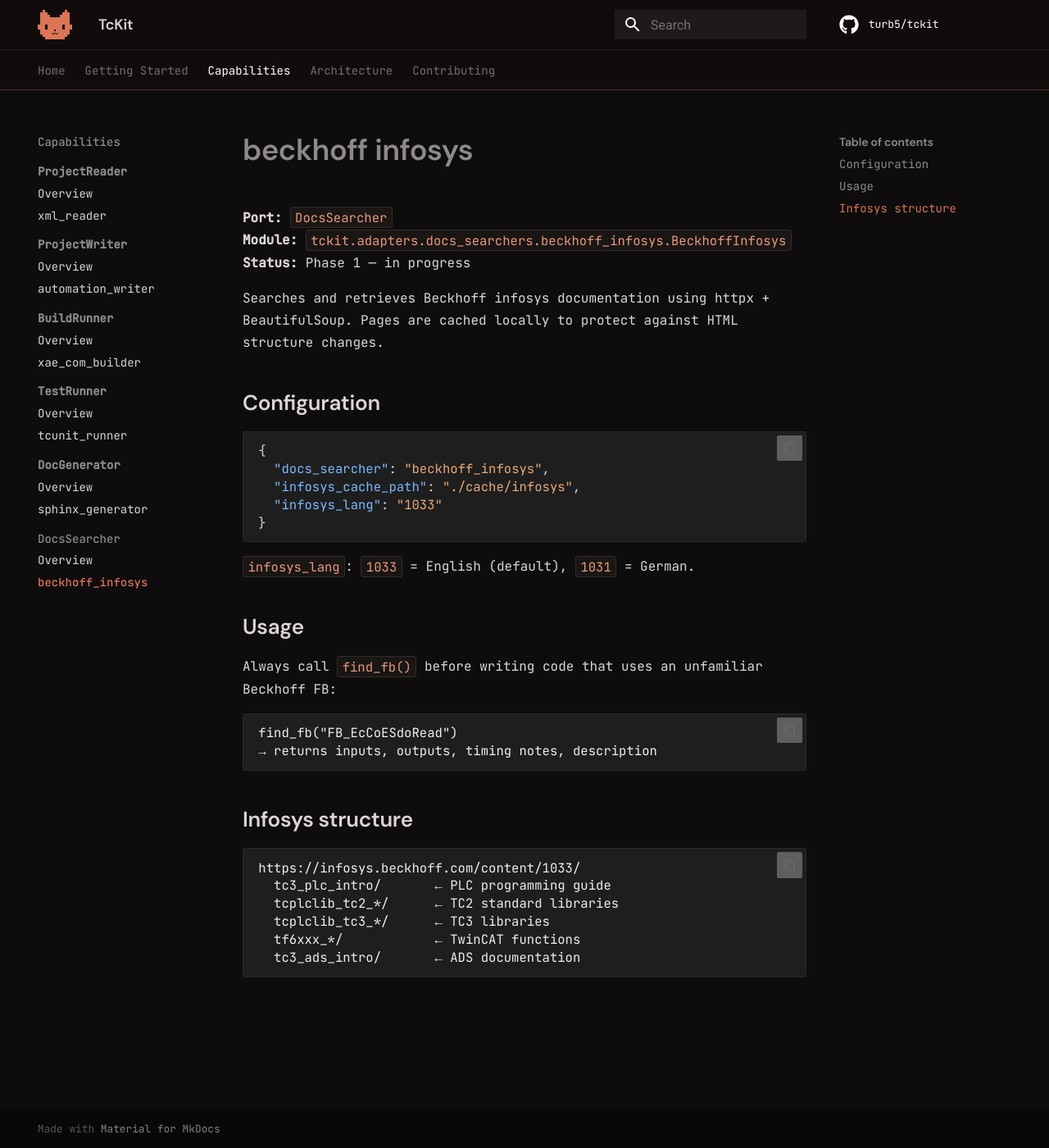
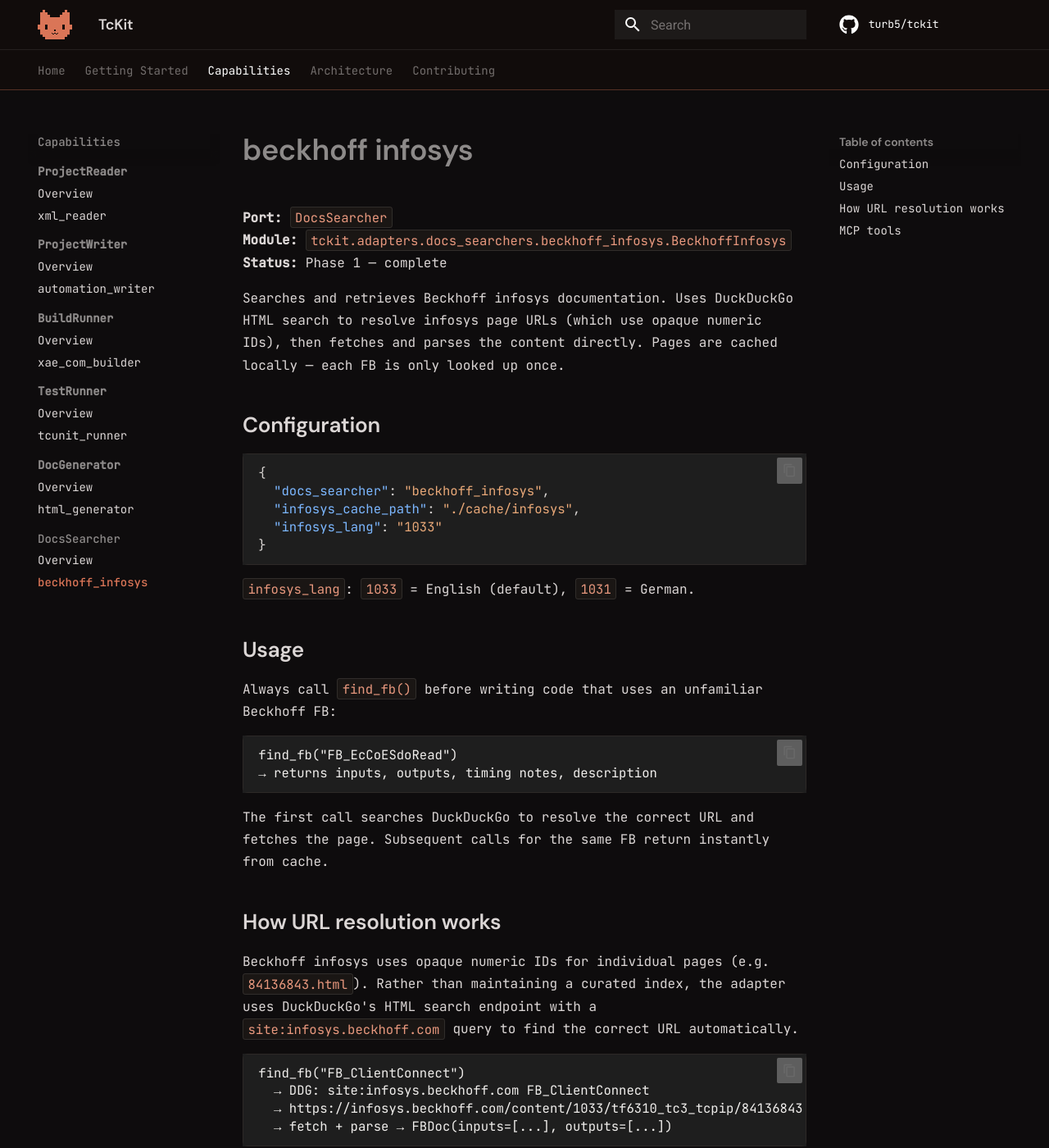
Before and after one commit to georgeturneruk/tckit, an MkDocs documentation site: the page built from docs/content/capabilities/docs-searcher/beckhoff-infosys.md, in a window 1280 px wide and 1400 px high. Shown: the whole window at 82% size. Built offline with MkDocs 1.6.1 and Material for MkDocs 9.7.7, drawn with Linux system fonts in a browser that asks for light colours; some web fonts are replaced; comment, search, counter and statistics services are not loaded; some of the changed text lies outside the part shown.

Commit message:
docs: update for Phase 1 completion (#18)
* docs: add git workflow rules to CLAUDE.md

* docs: update for Phase 1 completion — replace sphinx refs, add html/md generator docs

- Rename sphinx-generator.md → html-generator.md, rewrite to document
  HtmlGenerator (auto-detected comment styles, output files, Markdown option)
- Update beckhoff-infosys.md to explain DDG URL resolution approach
- Update mkdocs.yml nav: sphinx_generator → html_generator
- Update CLAUDE.md comment style section: remove Sphinx pipeline reference,
  note both RST line and Beckhoff XML styles are supported
- Fix CLAUDE.md adapter docs path: adapters/ → capabilities/<port>/

---------

Co-authored-by: George Turner <turb5@users.noreply.github.com>

````diff
--- a/docs/content/capabilities/docs-searcher/beckhoff-infosys.md
+++ b/docs/content/capabilities/docs-searcher/beckhoff-infosys.md
@@ -2,9 +2,9 @@
 
 **Port:** `DocsSearcher`
 **Module:** `tckit.adapters.docs_searchers.beckhoff_infosys.BeckhoffInfosys`
-**Status:** Phase 1 — in progress
+**Status:** Phase 1 — complete
 
-Searches and retrieves Beckhoff infosys documentation using httpx + BeautifulSoup. Pages are cached locally to protect against HTML structure changes.
+Searches and retrieves Beckhoff infosys documentation. Uses DuckDuckGo HTML search to resolve infosys page URLs (which use opaque numeric IDs), then fetches and parses the content directly. Pages are cached locally — each FB is only looked up once.
 
 ## Configuration
 
@@ -27,13 +27,25 @@
 → returns inputs, outputs, timing notes, description
 ```
 
-## Infosys structure
+The first call searches DuckDuckGo to resolve the correct URL and fetches the page. Subsequent calls for the same FB return instantly from cache.
+
+## How URL resolution works
+
+Beckhoff infosys uses opaque numeric IDs for individual pages (e.g. `84136843.html`). Rather than maintaining a curated index, the adapter uses DuckDuckGo's HTML search endpoint with a `site:infosys.beckhoff.com` query to find the correct URL automatically.
 
 ```
-https://infosys.beckhoff.com/content/1033/
-  tc3_plc_intro/       ← PLC programming guide
-  tcplclib_tc2_*/      ← TC2 standard libraries
-  tcplclib_tc3_*/      ← TC3 libraries
-  tf6xxx_*/            ← TwinCAT functions
-  tc3_ads_intro/       ← ADS documentation
+find_fb("FB_ClientConnect")
+  → DDG: site:infosys.beckhoff.com FB_ClientConnect
+  → https://infosys.beckhoff.com/content/1033/tf6310_tc3_tcpip/84136843.html
+  → fetch + parse → FBDoc(inputs=[...], outputs=[...])
 ```
+
+## MCP tools
+
+```
+find_fb(fb_name)              → FBDoc
+search_docs(query, section?)  → SearchResults
+get_doc_page(url)             → DocPage
+```
+
+`get_doc_page` accepts both direct content URLs and the `english.php?content=...` wrapper format — both are handled transparently.
--- a/docs/mkdocs.yml
+++ b/docs/mkdocs.yml
@@ -47,7 +47,7 @@
       - tcunit_runner: capabilities/test-runner/tcunit-runner.md
     - DocGenerator:
       - Overview: capabilities/doc-generator/overview.md
-      - sphinx_generator: capabilities/doc-generator/sphinx-generator.md
+      - html_generator: capabilities/doc-generator/html-generator.md
     - DocsSearcher:
       - Overview: capabilities/docs-searcher/overview.md
       - beckhoff_infosys: capabilities/docs-searcher/beckhoff-infosys.md
````
Also changed, not shown: CLAUDE.md (+7 -5 lines), docs/content/capabilities/doc-generator/html-generator.md (added, +85 -0 lines), docs/content/capabilities/doc-generator/sphinx-generator.md (deleted, +0 -30 lines).
